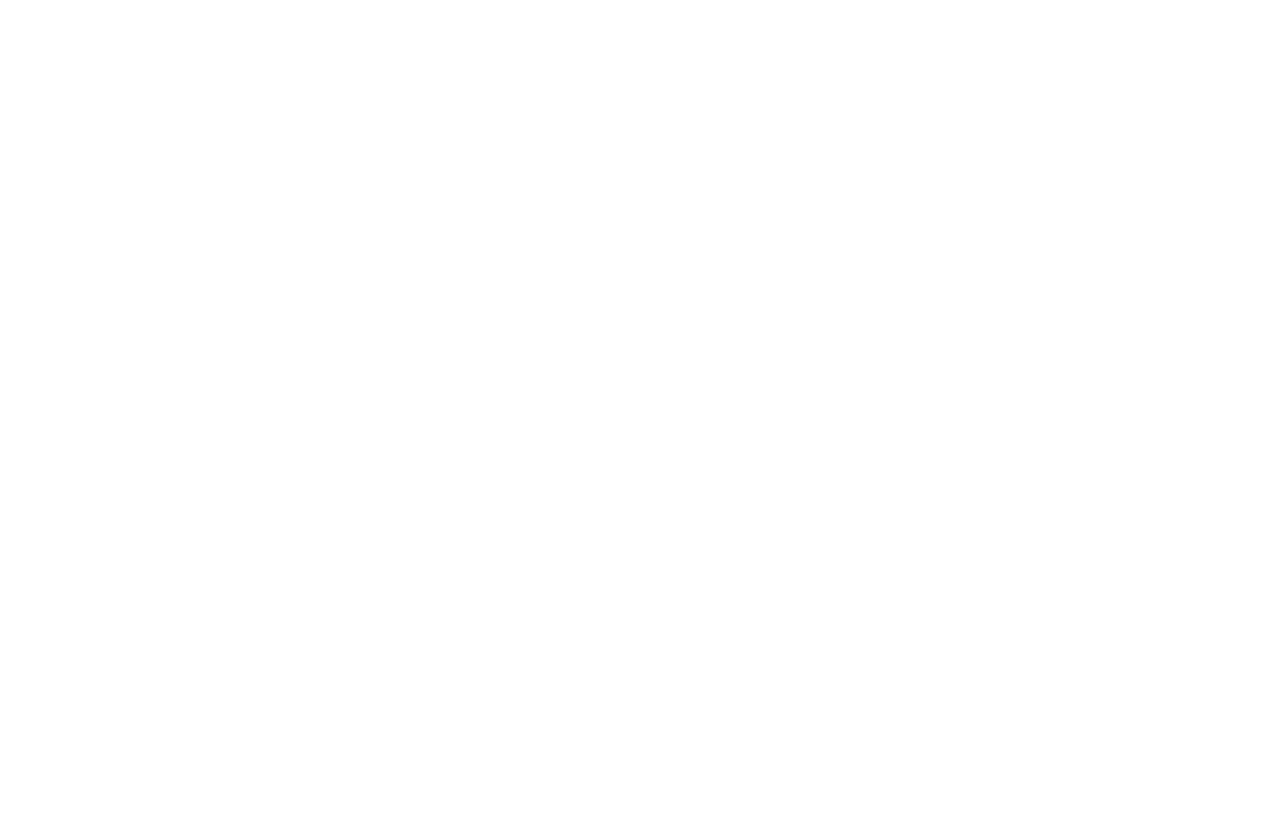
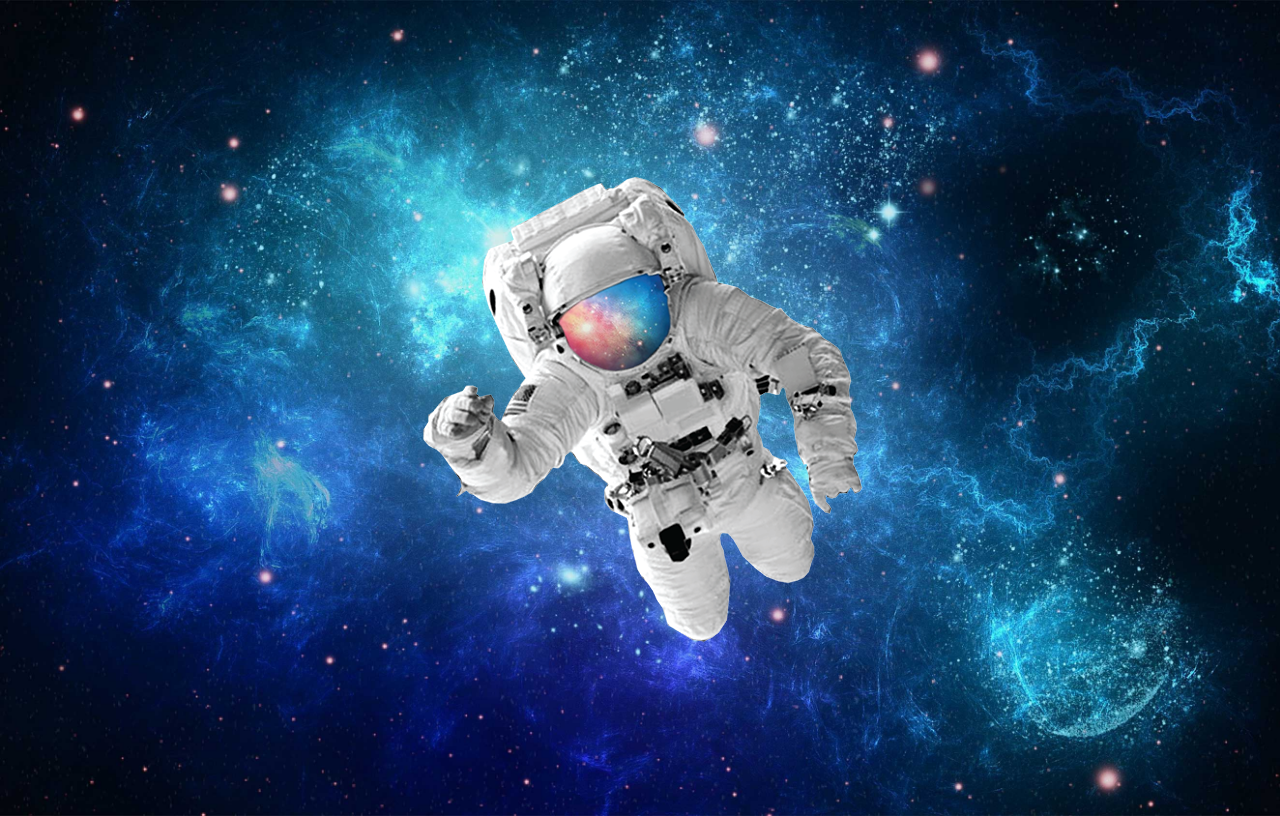
Before and after one commit to WendelldeSouzaBarreto/html-css, a plain HTML site: page desafios/d011/desafio011.html in a window 1280 px wide. Drawn offline with Linux system fonts and the light colour scheme.

Commit message:
desafio011 desafio concluido

```diff
--- a/desafios/d011/desafio011.html
+++ b/desafios/d011/desafio011.html
@@ -4,8 +4,27 @@
     <meta charset="UTF-8">
     <meta name="viewport" content="width=device-width, initial-scale=1.0">
     <title>Desafio 011</title>
+    <style>
+
+        body{
+           height: 100vh;
+           background-image: url('imagens/espaco.jpg');
+           background-position: center center;
+           background-size: cover;
+
+        }
+
+        main{
+            height: 100vh;
+            background-image: url('imagens/astronauta.png');
+            background-position: center center;
+            background-repeat: no-repeat;
+        }
+    </style>
 </head>
 <body>
+    <main>
 
+    </main>
 </body>
 </html>
```
Also changed, not shown: desafios/d011/imagens/astronauta.png (added), desafios/d011/imagens/espaco.jpg (added), 1 other file.
